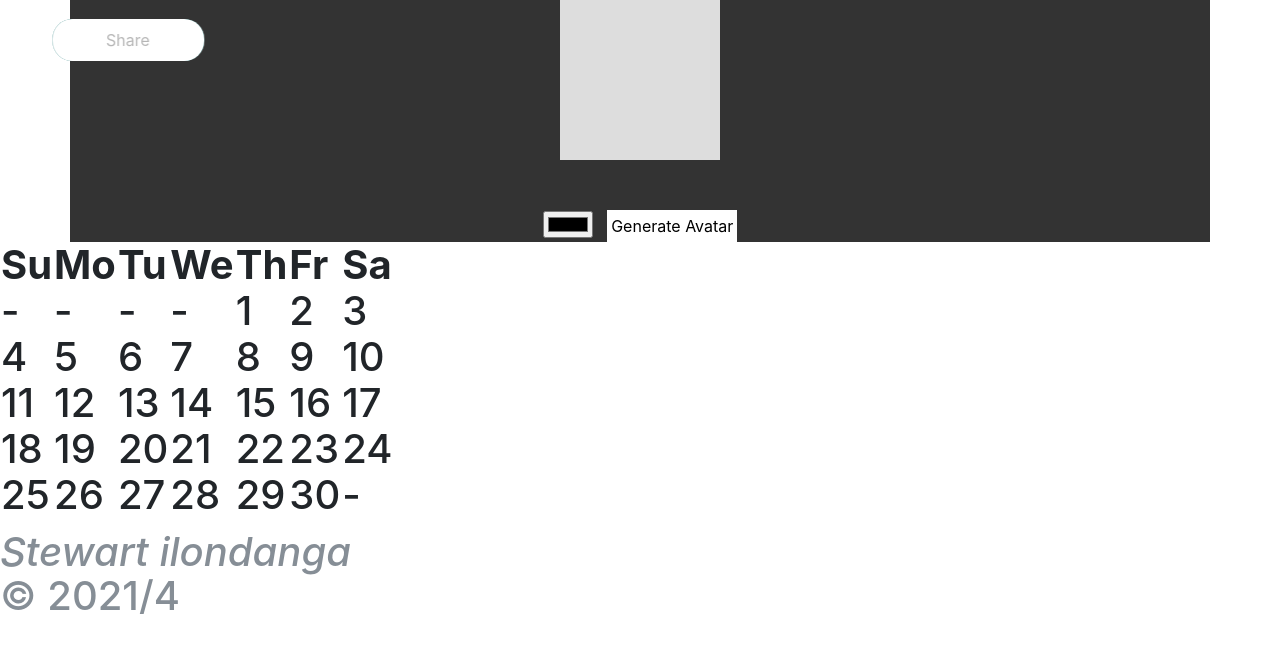
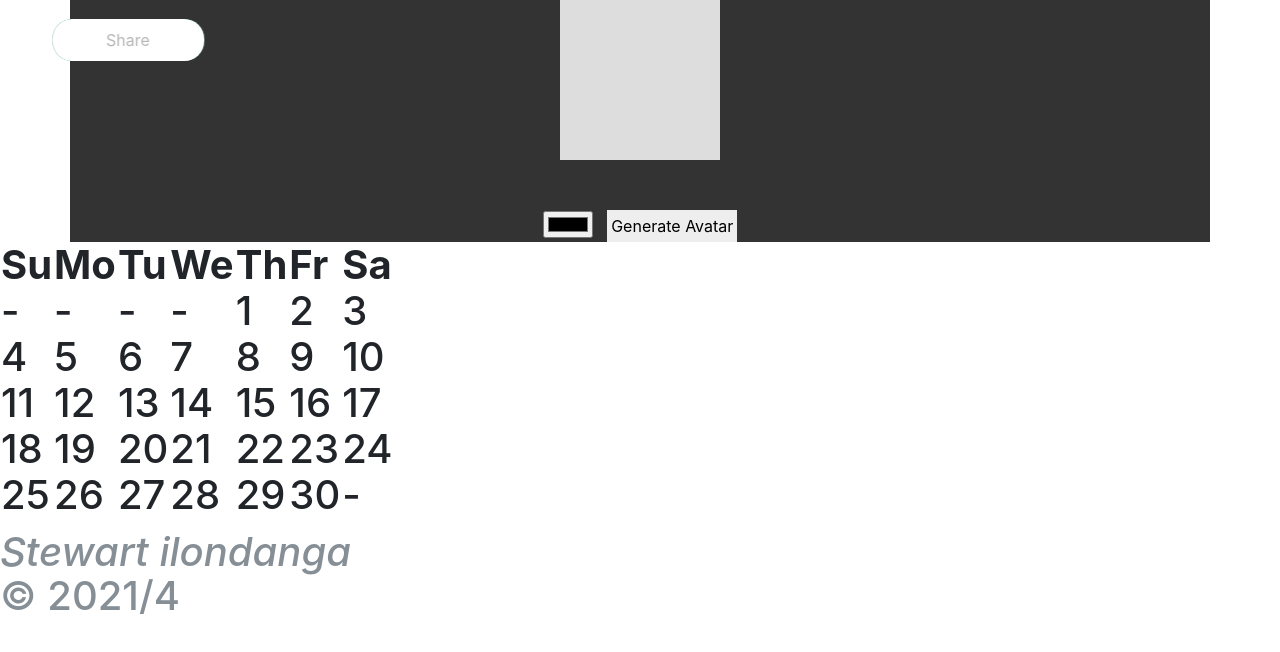
Before and after one commit to stewilondanga/pixel-avatar, a plain HTML site: page index.html in a window 1280 px wide. In both pictures the pointer is over the button "Generate Avatar". Drawn offline with nearby package versions, Linux system fonts and the light colour scheme.

Commit message:
add css/styles.css

```diff
--- a/css/styles.css
+++ b/css/styles.css
@@ -147,11 +147,11 @@ body {
   transition: all 0.5s ease-in;
 }
 
-/*.generate-avatar-btn:hover, .generate-avatar-btn:focus {
+.generate-avatar-btn:hover, .generate-avatar-btn:focus {
   background-color: #eee;
 }
 
-#contact h1 {
+/*#contact h1 {
   font-family: helvetica;
   font-weight: normal;
   text-align: center;
```
